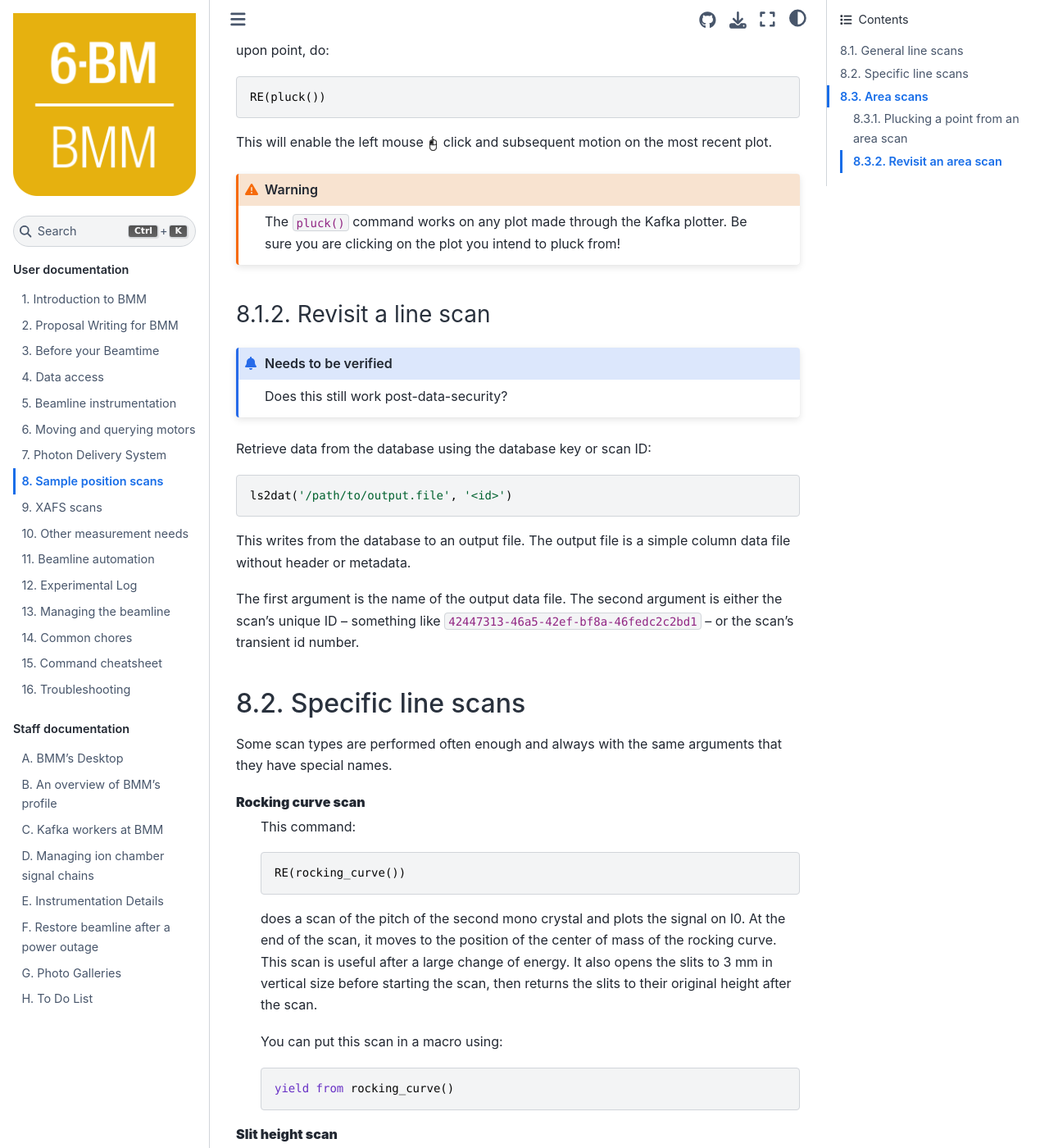
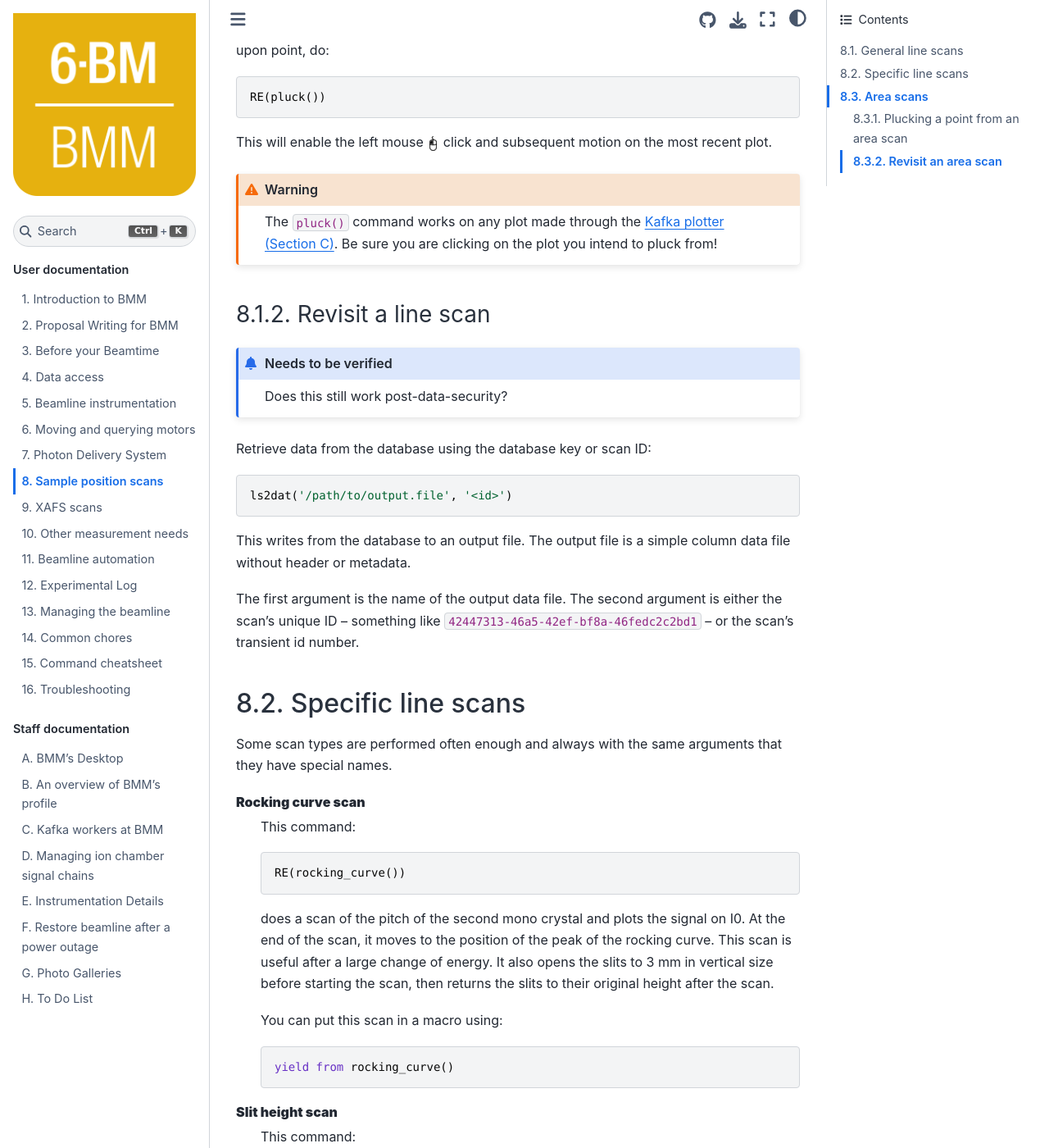
Before and after one commit to NSLS-II-BMM/BeamlineManual, a Sphinx documentation site: the page built from docs/linescans.rst, in a window 1280 px wide and 1400 px high, scrolled down 1309 px. Shown: the whole window at 82% size. Built offline with Sphinx 7.4.7 and the Sphinx Book theme 1.1.4, drawn with Linux system fonts in a browser that asks for light colours; some of the changed text lies outside the part shown.

Commit message:
linescan and automnation details

```diff
--- a/docs/automation.rst
+++ b/docs/automation.rst
@@ -47,8 +47,8 @@ differences in the columns corresponding to the different instruments.
 
 Make sure you are using the most up-to-date version of the spreadsheet.
 
-.. note:: The current spreadsheet version is **14**, as of 14
-          November, 2024.  You should *always* use a current
+.. note:: The current spreadsheet version is **15**, as of 30
+          January, 2025.  You should *always* use a current
           spreadsheet.
 
 .. caution:: Spreadsheets with version number earlier 13 **will not
@@ -587,7 +587,7 @@ spreadsheet is identical to the *ex situ* sample wheel spreadsheet.
    + Electrochemistry experiments using the BioLogic potentiostat
    + Chemistry experiments using the gas cart, including its mass flow
      controllers, valves, temperature controller, and mass spectrometer.
-
+   + Anton-Parr
 
 
 .. caution:: Spreadsheets with version number earlier than 13 **will
--- a/docs/linescans.rst
+++ b/docs/linescans.rst
@@ -88,10 +88,9 @@ motor to the click-upon point, do::
 This will enable the left mouse :mark:`leftclick,.` click and
 subsequent motion on the most recent plot.
 
-.. warning::
-   The ``pluck()`` command works on any plot made through the Kafka
-   plotter.  Be sure you are clicking on the plot you intend to pluck
-   from!
+.. warning:: The ``pluck()`` command works on any plot made through
+   the :numref:`Kafka plotter (Section %s) <plotting>`.  Be sure you
+   are clicking on the plot you intend to pluck from!
 
 
 Revisit a line scan
@@ -131,10 +130,10 @@ arguments that they have special names.
 
    does a scan of the pitch of the second mono crystal and plots the
    signal on I0.  At the end of the scan, it moves to the position of
-   the center of mass of the rocking curve.  This scan is useful after
-   a large change of energy.  It also opens the slits to 3 mm in
-   vertical size before starting the scan, then returns the slits to
-   their original height after the scan.
+   the peak of the rocking curve.  This scan is useful after a large
+   change of energy.  It also opens the slits to 3 mm in vertical size
+   before starting the scan, then returns the slits to their original
+   height after the scan.
 
    You can put this scan in a macro using::
 
@@ -152,8 +151,8 @@ arguments that they have special names.
    are in the correct orientation for the delivery of beam from the
    mirrors.
 
-   Optionally, the scan will move to the center of mass of the
-   measurement, skipping the prompt and plot interaction::
+   Optionally, the scan will move to the peak of the measurement,
+   skipping the prompt and plot interaction::
 
      RE(slit_height(move=True))
 
```
